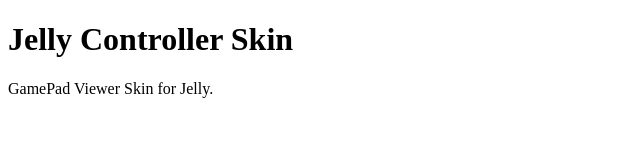
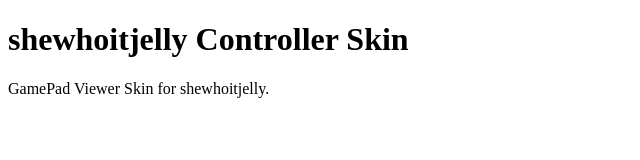
Before and after one commit to imblakeluna/jellycontroller, a plain HTML site: page index.html in a window 1280 px wide. Shown: the whole page, without its empty margins (0-640 px from the left). Drawn offline with Linux system fonts and the light colour scheme.

Commit message:
Update index.html

```diff
--- a/index.html
+++ b/index.html
@@ -1,7 +1,7 @@
 <!DOCTYPE html>
 <html>
 <body>
-<h1>Jelly Controller Skin</h1>
-<p>GamePad Viewer Skin for Jelly.</p>
+<h1>shewhoitjelly Controller Skin</h1>
+<p>GamePad Viewer Skin for shewhoitjelly.</p>
 </body>
 </html>
```
